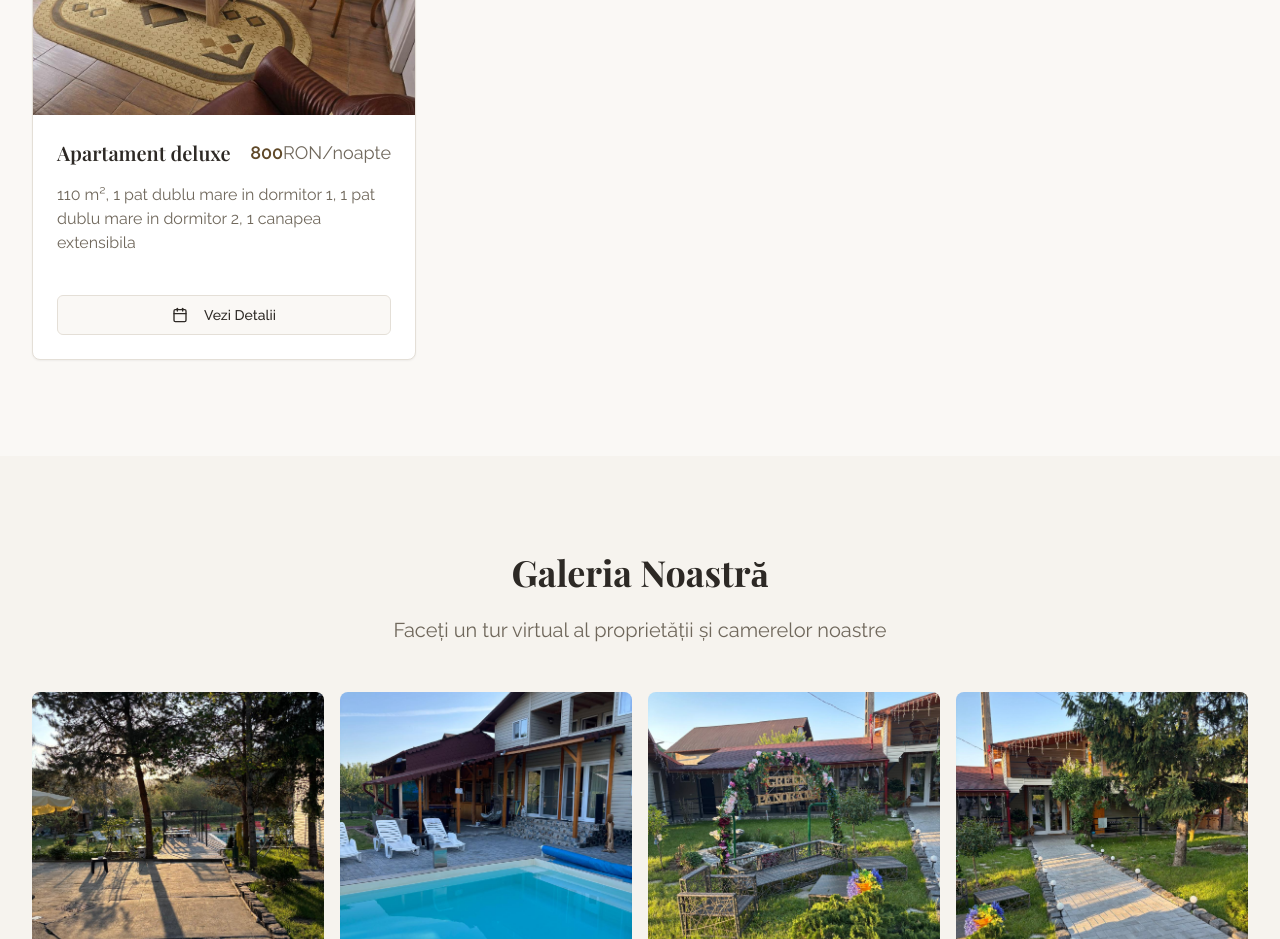
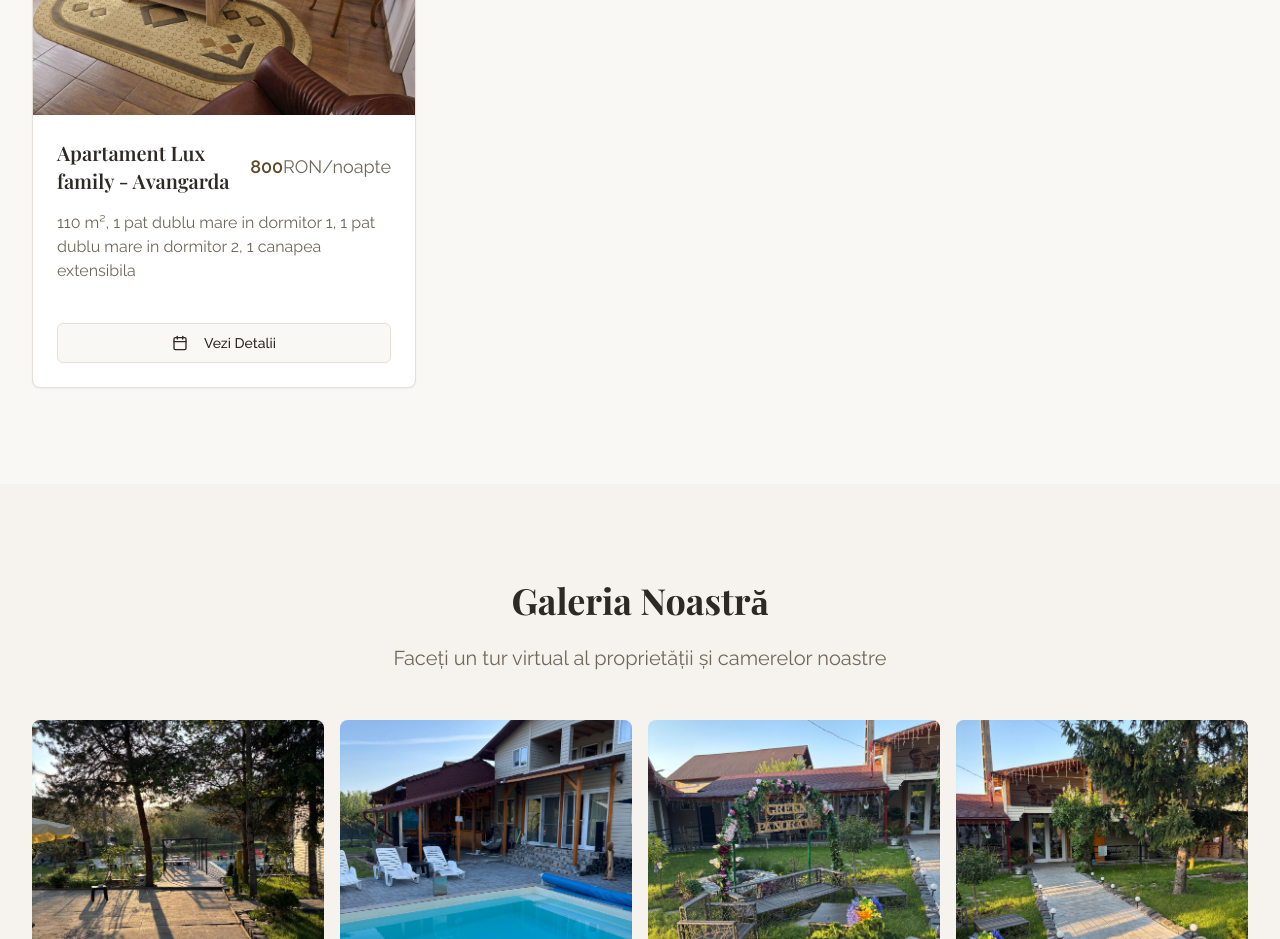
Before and after one commit to andreistomff/sleepy-hollow-website, a React (Vite) app: page / in a window 1280 px wide. Shown: the part 3180-4119 px from the top of the page. Built offline with nearby package versions, Linux system fonts and the light colour scheme.

Commit message:
Update Rooms.tsx

```diff
--- a/src/components/Rooms.tsx
+++ b/src/components/Rooms.tsx
@@ -130,7 +130,7 @@ const Rooms = () => {
     },
     {
       id: 7,
-      name: "Apartament deluxe",
+      name: "Apartament Lux family - Avangarda",
       description: "110 m², 1 pat dublu mare in dormitor 1, 1 pat dublu mare in dormitor 2, 1 canapea extensibila",
       fullDescription: "Cadă cu hidromasaj Toaletă Șemineu Cadă sau duş Pardoseală de lemn sau parchet Prosoape Lenjerie de pat Priză lângă pat Pardoseală de gresie/marmură Zonă de relaxare TV Frigider Aparat pentru prepararea de ceai/cafea Încălzire Uscător de păr Mobilier de grădină Zonă de luat masa în aer liber Canale prin cablu Garderobă sau dulap Zonă de luat masa Masă Hârtie igienică Canapea extensibilă",
       price: 800,
```
